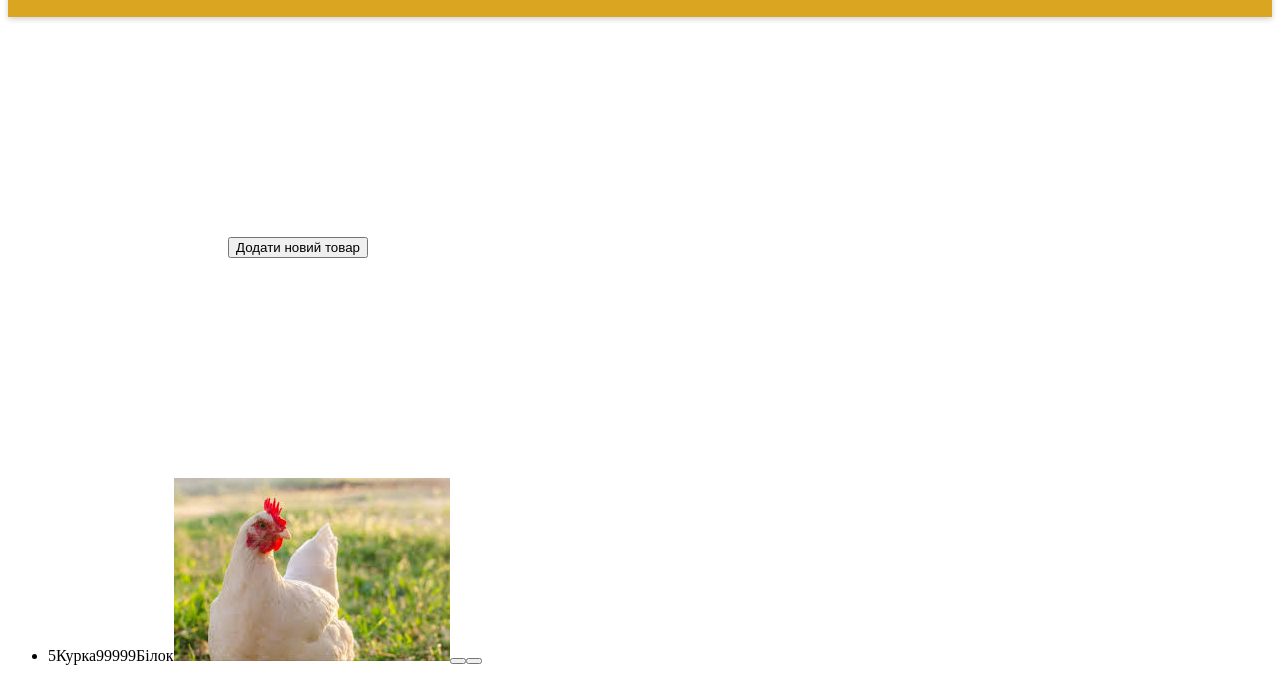
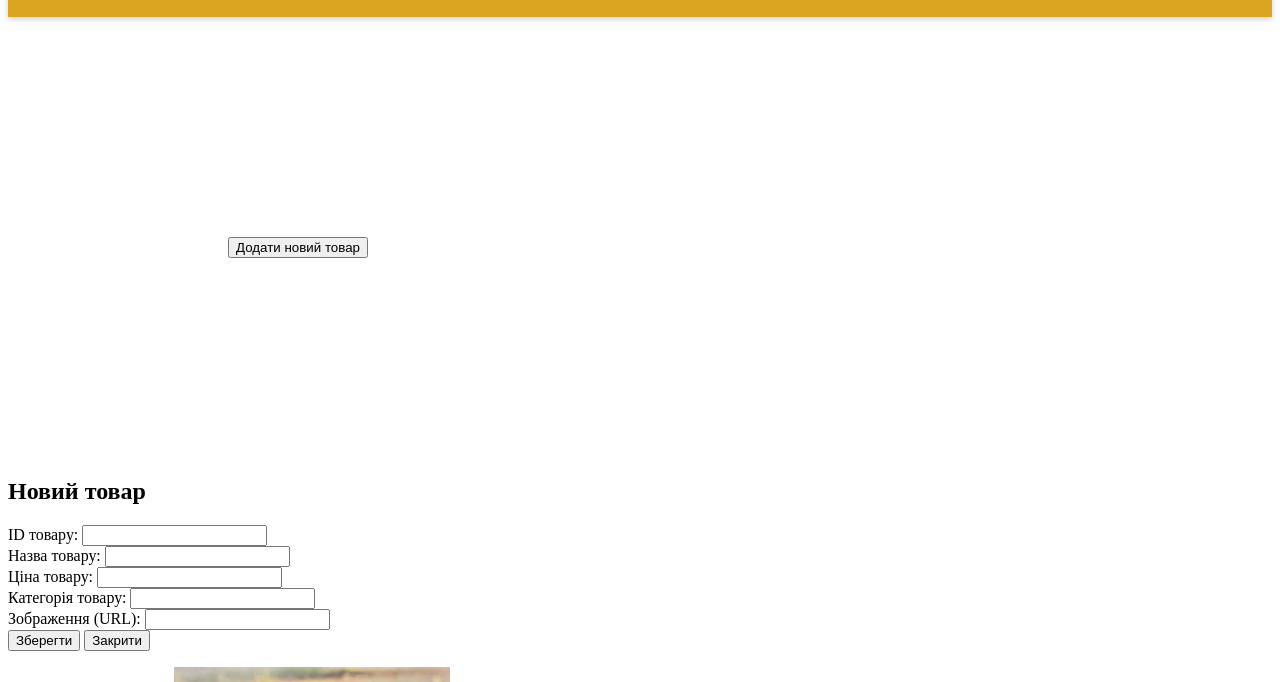
Before and after one commit to zhurykmaks11/test4, a website: page site.html in a window 1280 px wide. Both pictures are taken after a click on the button "Додати новий товар". Shown: the part 103-785 px from the top of the page. Drawn offline with Linux system fonts and the light colour scheme.

Commit message:
add functions saveProduct and closeProduct

```diff
--- a/index.js
+++ b/index.js
@@ -74,24 +74,30 @@ function generateId(){
     return products.length;
 }
 
-function addProduct(productData) {
-    modal = document.getElementById("modal");
-    modal.classList.add()
-    // const newProduct = {
-    //     id: generateId(),
-    //     name: productData.name,
-    //     price: productData.price,
-    //     category: productData.category,
-    //     image: productData.image,
-    // };
-    //
-    // products = products.push(newProduct);
-    //
-    // renderList();
-    // // оновити список на ui
-    // // оновити фільтри
-    // // оновити ціну
-    //
-    // return newProduct;
+function addProduct() {
+    let div = document.getElementById("modal");
+    div.style.display = "block";
+}
 
+function saveProduct(){
+    let div = document.querySelector("#modal");
+    let newProduct = {
+        id: div.querySelector("#product-id").value.trim(),
+        name: div.querySelector("#product-name").value.trim(),
+        price: div.querySelector("#product-price").value.trim(),
+        category: div.querySelector("#product-category").value.trim(),
+        image: "./images/img.png",
+    };
+
+    products.push(newProduct);
+
+    renderList();
+    // оновити фільтри
+    // оновити ціну
+    div.style.display = "none";
 }
+
+function closeProduct(){
+    let div = document.getElementById("modal");
+    div.style.display = "none";
+}
--- a/site.html
+++ b/site.html
@@ -22,8 +22,8 @@
     <label>Ціна товару: <input type="text" id="product-price"></label><br>
     <label>Категорія товару: <input type="text" id="product-category"></label><br>
     <label>Зображення (URL): <input type="text" id="product-image" src="./images/img.png"></label><br>
-    <button id="save-product">Зберегти</button>
-    <button id="close-modal">Закрити</button>
+    <button id="save-product" onclick = "saveProduct()">Зберегти</button>
+    <button id="close-modal" onclick = "closeProduct()">Закрити</button>
 </div>
 
 <ul id="mainList">
```
